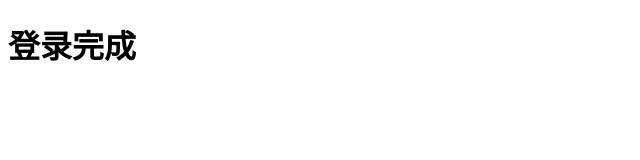
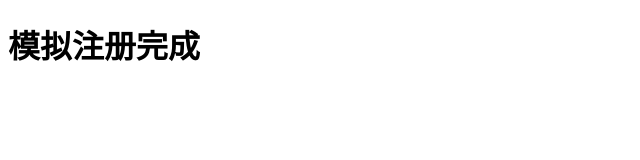
Before and after one commit to Hhhr99/project_01, a plain HTML site: page index.html in a window 1280 px wide. Shown: the whole page, without its empty margins (0-640 px from the left). Drawn offline with Linux system fonts and the light colour scheme.

Commit message:
模拟注册完成

```diff
--- a/index.html
+++ b/index.html
@@ -6,6 +6,6 @@
 	<title>Document</title>
 </head>
 <body>
-	<h1>登录完成</h1>
+	<h1>模拟注册完成</h1>
 </body>
 </html>
```
